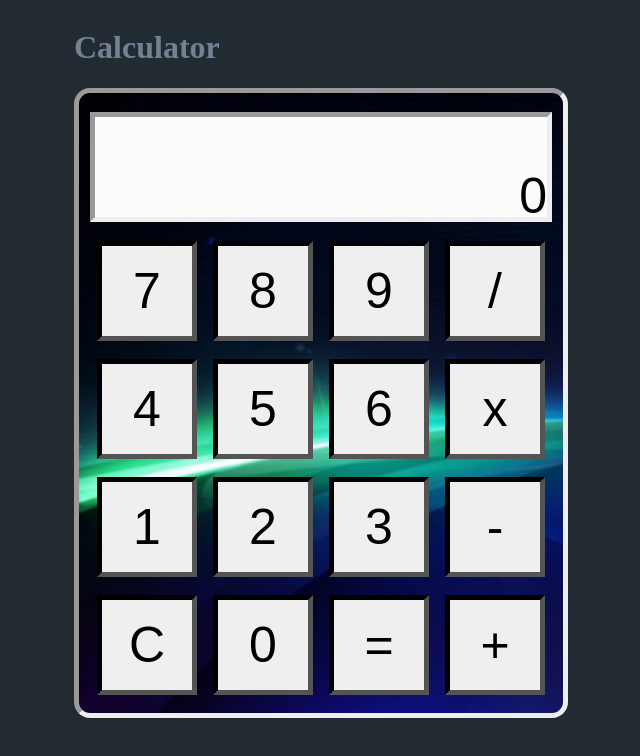
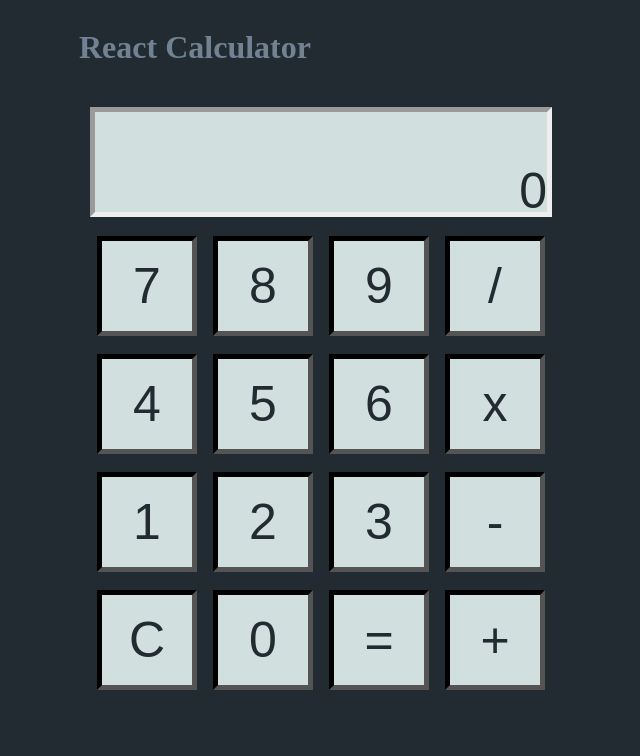
Before and after one commit to AdrianTarantino/React-Calculator, a React (Create React App) app: page / in a window 1280 px wide. Shown: the top 756 px of the page, without its empty margins (319-959 px from the left). Built offline with nearby package versions, Linux system fonts and the light colour scheme.

Commit message:
Changing Style to more professional look

```diff
--- a/src/App.js
+++ b/src/App.js
@@ -5,7 +5,7 @@ class App extends React.Component {
     render() {
         return (
             <>
-                <h1 className='main-heading'>Calculator</h1>
+                <h1 className='main-heading'>React Calculator</h1>
                 <CalculatorBase />
             </>
         );
--- a/src/calculator-components/CalculatorComponents.css
+++ b/src/calculator-components/CalculatorComponents.css
@@ -1,4 +1,14 @@
+:root {
+    --dark-grey: #222B31;
+    --light-purple-grey: #5A637A;
+    --light-grey: #718293;
+    --off-white: #D1DFDE;
+    --light-brown: #8C7D7E;
+}
+
 .CalculatorButton {
+    background-color: var(--off-white);
+
     border-style: inset;
     border-width: 5px;
 
@@ -12,12 +22,14 @@
 
     text-align: center;
 
+    color: var(--dark-grey);
+
     font-family: Fantasy;
     font-size: 50px;
 }
 
 .CalculatorScreen {
-    background-color: #FCFCFC;
+    background-color: var(--off-white);
 
     border-style: inset;
     border-width: 5px;
@@ -32,19 +44,13 @@
     text-align: right;
     vertical-align: bottom;
 
+    color: var(--dark-grey);
+
     font-family: Fantasy;
     font-size: 50px;
 }
 
 .CalculatorBase {
-    background-image: url('../images/calculatorBackground2.jpg');
-    background-repeat: no-repeat;
-    background-size: 1000px;
-
-    border-style: inset;
-    border-width: 5px;
-    border-radius: 16px;
-
     width: fit-content;
 
     padding-bottom: 8px;
--- a/src/index.css
+++ b/src/index.css
@@ -1,9 +1,17 @@
+:root {
+    --dark-grey: #222B31;
+    --light-purple-grey: #5A637A;
+    --light-grey: #718293;
+    --off-white: #D1DFDE;
+    --light-brown: #8C7D7E;
+}
+
 body {
-    background-color: #222B31;
+    background-color: var(--dark-grey);
     display: flex;
     justify-content: center;
 }
 
 .main-heading {
-    color: #718293;
+    color: var(--light-grey);
 }
```
